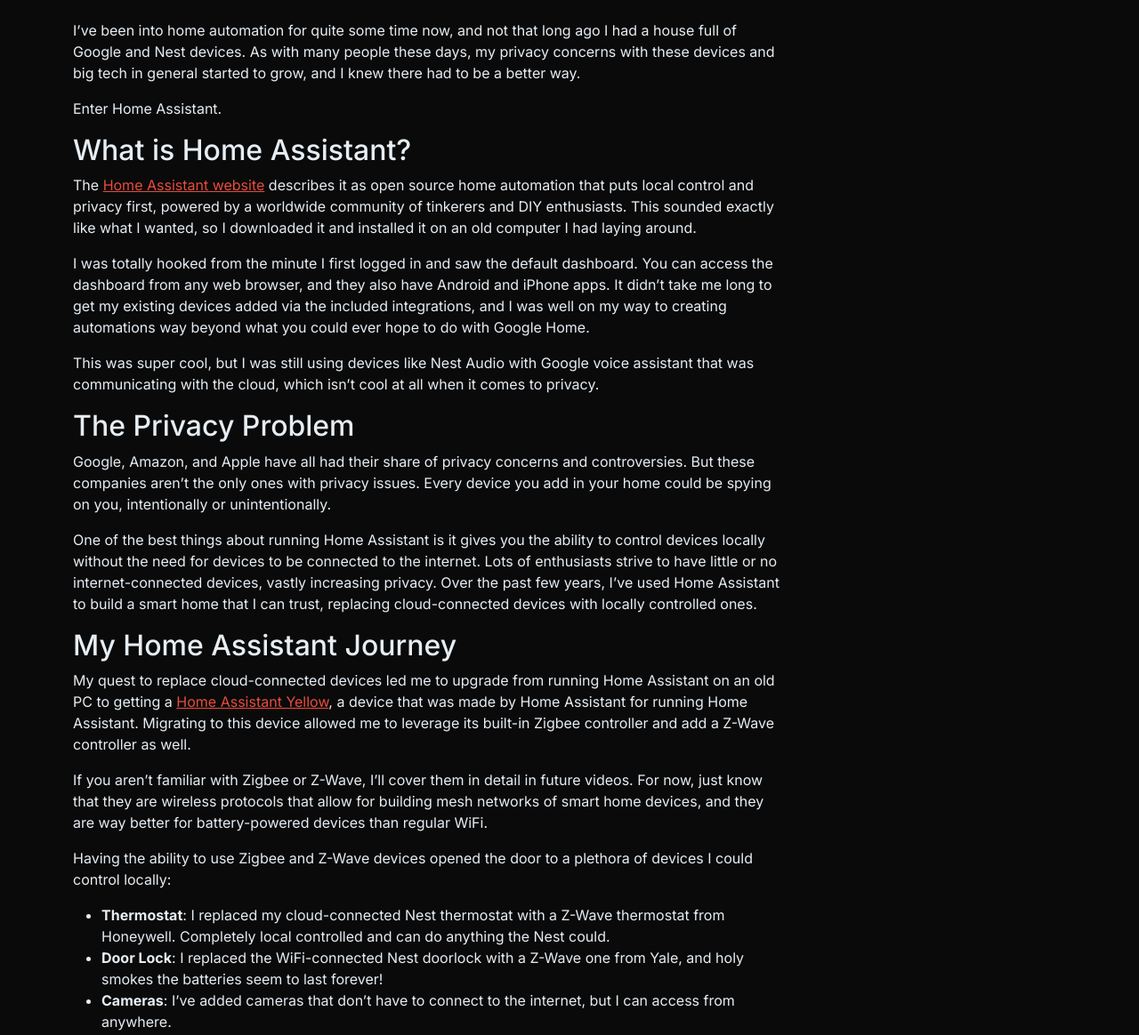
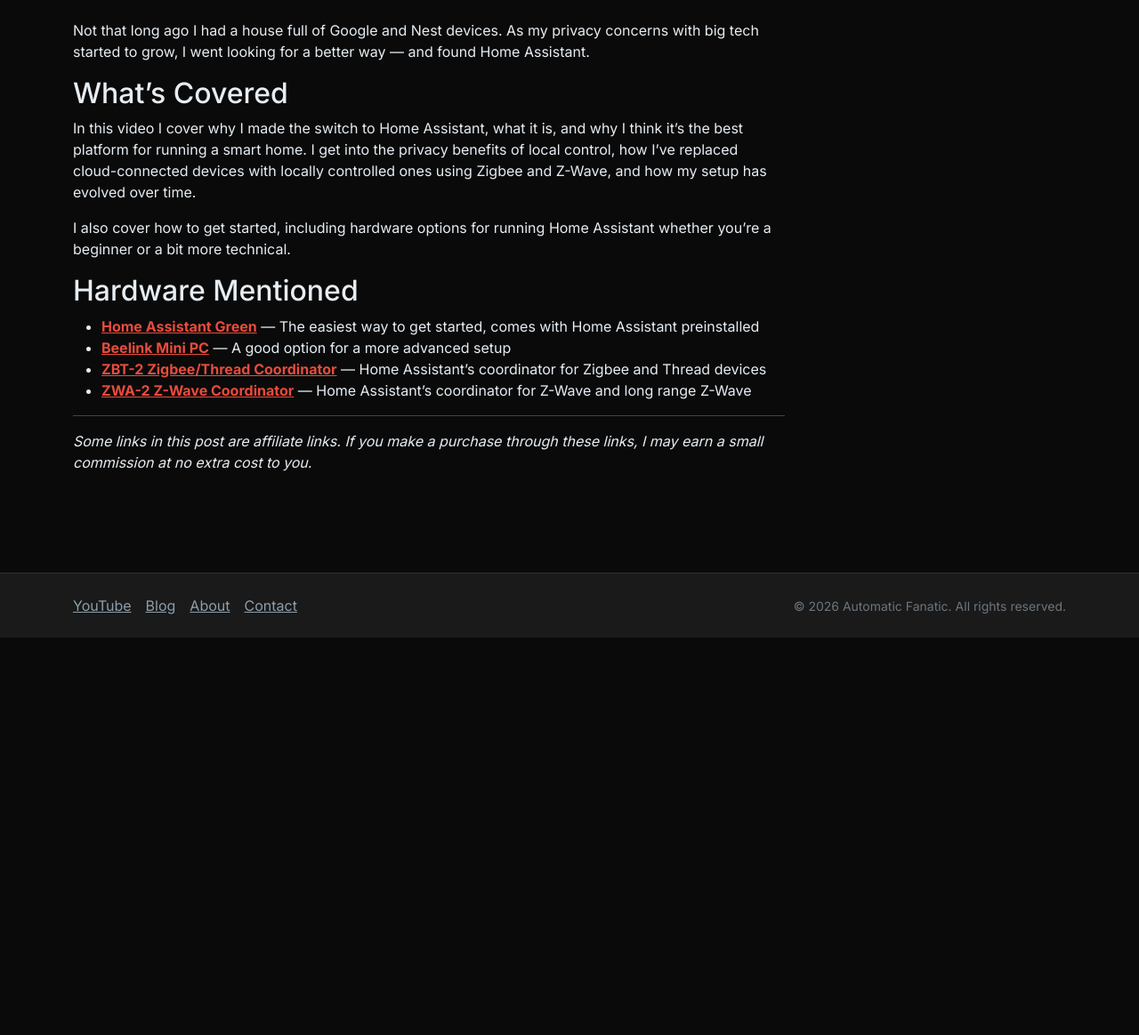
Before and after one commit to danielnolan/automatic-fanatic, a Jekyll site: the page built from _posts/2026-01-22-why-i-use-home-assistant-and-why-you-should-too.md, in a window 1280 px wide and 1400 px high, scrolled down 541 px. Shown: the part 236-1400 px from the top of the window at 89% size. Built offline with Jekyll 4.4.1, drawn with Linux system fonts in a browser that asks for light colours; after the commit the page ends 1494 px from its top, so only the background shows below that; some of the changed text lies outside the part shown.

Commit message:
Rewrite Home Assistant post to be video companion (#10)

```diff
--- a/_posts/2026-01-22-why-i-use-home-assistant-and-why-you-should-too.md
+++ b/_posts/2026-01-22-why-i-use-home-assistant-and-why-you-should-too.md
@@ -8,69 +8,20 @@
 
 {% include youtube-embed.html id="SKPzojo2pwc" %}
 
-I've been into home automation for quite some time now, and not that long ago I had a house full of Google and Nest devices. As with many people these days, my privacy concerns with these devices and big tech in general started to grow, and I knew there had to be a better way.
+Not that long ago I had a house full of Google and Nest devices. As my privacy concerns with big tech started to grow, I went looking for a better way — and found Home Assistant.
 
-Enter Home Assistant.
+## What's Covered
 
-## What is Home Assistant?
+In this video I cover why I made the switch to Home Assistant, what it is, and why I think it's the best platform for running a smart home. I get into the privacy benefits of local control, how I've replaced cloud-connected devices with locally controlled ones using Zigbee and Z-Wave, and how my setup has evolved over time.
 
-The [Home Assistant website](https://www.home-assistant.io/) describes it as open source home automation that puts local control and privacy first, powered by a worldwide community of tinkerers and DIY enthusiasts. This sounded exactly like what I wanted, so I downloaded it and installed it on an old computer I had laying around.
+I also cover how to get started, including hardware options for running Home Assistant whether you're a beginner or a bit more technical.
 
-I was totally hooked from the minute I first logged in and saw the default dashboard. You can access the dashboard from any web browser, and they also have Android and iPhone apps. It didn't take me long to get my existing devices added via the included integrations, and I was well on my way to creating automations way beyond what you could ever hope to do with Google Home.
+## Hardware Mentioned
 
-This was super cool, but I was still using devices like Nest Audio with Google voice assistant that was communicating with the cloud, which isn't cool at all when it comes to privacy.
-
-## The Privacy Problem
-
-Google, Amazon, and Apple have all had their share of privacy concerns and controversies. But these companies aren't the only ones with privacy issues. Every device you add in your home could be spying on you, intentionally or unintentionally.
-
-One of the best things about running Home Assistant is it gives you the ability to control devices locally without the need for devices to be connected to the internet. Lots of enthusiasts strive to have little or no internet-connected devices, vastly increasing privacy. Over the past few years, I've used Home Assistant to build a smart home that I can trust, replacing cloud-connected devices with locally controlled ones.
-
-## My Home Assistant Journey
-
-My quest to replace cloud-connected devices led me to upgrade from running Home Assistant on an old PC to getting a [Home Assistant Yellow](https://www.home-assistant.io/yellow/), a device that was made by Home Assistant for running Home Assistant. Migrating to this device allowed me to leverage its built-in Zigbee controller and add a Z-Wave controller as well.
-
-If you aren't familiar with Zigbee or Z-Wave, I'll cover them in detail in future videos. For now, just know that they are wireless protocols that allow for building mesh networks of smart home devices, and they are way better for battery-powered devices than regular WiFi.
-
-Having the ability to use Zigbee and Z-Wave devices opened the door to a plethora of devices I could control locally:
-
-- **Thermostat**: I replaced my cloud-connected Nest thermostat with a Z-Wave thermostat from Honeywell. Completely local controlled and can do anything the Nest could.
-- **Door Lock**: I replaced the WiFi-connected Nest doorlock with a Z-Wave one from Yale, and holy smokes the batteries seem to last forever!
-- **Cameras**: I've added cameras that don't have to connect to the internet, but I can access from anywhere.
-- **Voice Assistants**: Google voice assistants have been replaced by local ones made by Home Assistant.
-
-Don't get me wrong, I do still leverage some cloud-connected devices, but now it's a choice, not a requirement. That's the real beauty of controlling your home with Home Assistant. You can use whatever devices you want, cloud-connected or not. There are tons of integrations and detailed docs on making your own if one doesn't already exist for the device you're trying to control.
-
-If you know how to code or have been thinking about tinkering, Home Assistant is written in the Python programming language and is the most popular open source project on the code collaboration site GitHub!
-
-## How to Get Started
-
-So now you're thinking all of this sounds great, but how do I get started? What if I don't have an old PC laying around?
-
-**If you aren't super techy** and want the dead simple way to get started, I'd recommend getting a [Home Assistant Green](https://amzn.to/3ZkN6Rc). It comes with Home Assistant preinstalled and is pretty well plug and play.
-
-**If you're a bit more advanced**, I'd probably get a mini PC to run it on like a [Beelink](https://amzn.to/3NpIMgV). This requires being comfortable with installing an operating system on a PC.
-
-With either the Home Assistant Green or a mini PC, I'd recommend getting a Zigbee/Thread or Z-Wave coordinator from Home Assistant. They have just released the [ZBT-2](https://amzn.to/3NpIMgV) for Zigbee/Thread and the [ZWA-2](https://amzn.to/3ZkN6Rc) for Z-Wave and long range Z-Wave.
-
-## My Current Setup
-
-I've recently migrated my setup off of the Home Assistant Yellow to a server that I run in my mini home lab rack with all of my services in Docker containers. I like the control this gives me, and I've also learned a ton by configuring all of the services myself.
-
-I leverage the new ZBT-2 and ZWA-2 controllers from Home Assistant for my Thread and Z-Wave devices these days. I've switched from Zigbee to Thread and Matter since they seem to be the future, and I was able to leverage a Zigbee to Matter bridge for the existing Zigbee devices I had. I'll cover these devices in detail in future videos.
-
-Z-Wave is my preference so far for battery-powered devices as it's been super reliable, and long range Z-Wave works great over long distances and through walls. Everyone has different opinions on these wireless protocols and your mileage may vary.
-
-## Why Home Assistant is the Clear Choice
-
-For me, Home Assistant is the clear choice for the brains of our smart home:
-
-- **Open Source**: Community-driven development with complete transparency
-- **Privacy Focused**: Local control means your data stays yours
-- **Device Freedom**: Works with whatever devices you want, cloud-connected or not
-- **Hardware Flexibility**: Run it on anything from a Raspberry Pi to a full server
-
-If you want to see the automations, devices, and services I use with Home Assistant to power our smart home, be sure to subscribe to my [YouTube channel](https://www.youtube.com/@AutomaticFanatic) and follow along!
+- **[Home Assistant Green](https://amzn.to/3ZkN6Rc)** — The easiest way to get started, comes with Home Assistant preinstalled
+- **[Beelink Mini PC](https://amzn.to/3NpIMgV)** — A good option for a more advanced setup
+- **[ZBT-2 Zigbee/Thread Coordinator](https://amzn.to/3NpIMgV)** — Home Assistant's coordinator for Zigbee and Thread devices
+- **[ZWA-2 Z-Wave Coordinator](https://amzn.to/3ZkN6Rc)** — Home Assistant's coordinator for Z-Wave and long range Z-Wave
 
 ---
 
```
Also changed, not shown: 1 other file.
